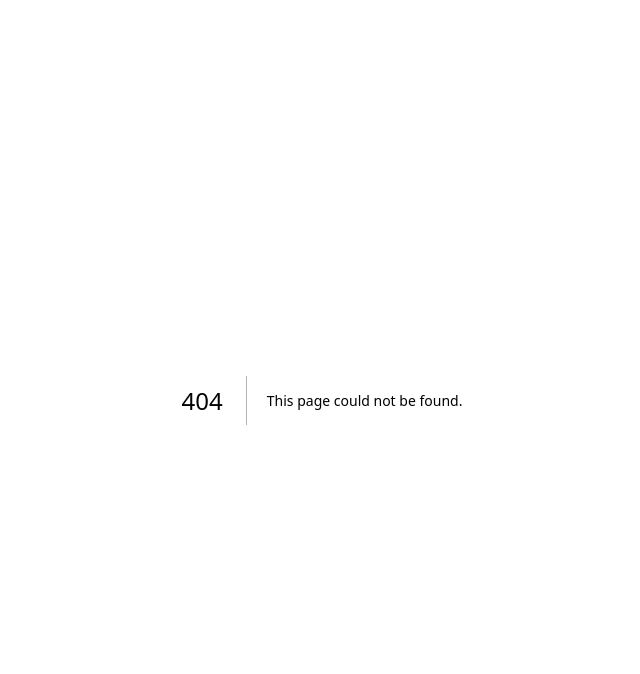
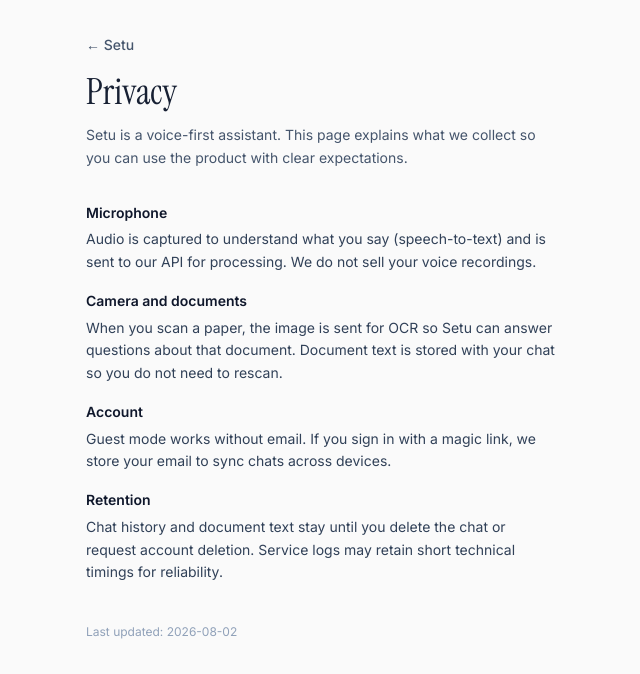
Before and after one commit to puranikyashaswin/setu, a Next.js app in the folder web/: page /privacy in a window 1280 px wide. Before the commit this address had no page. Shown: the top 674 px of the page, without its empty margins (318-958 px from the left). Built offline with nearby package versions, Linux system fonts and the light colour scheme.

Commit message:
Add a Privacy page covering mic, camera, and retention.
Gives users a clear disclosure before demos and production launch.

```diff
--- /dev/null
+++ b/web/app/privacy/page.tsx
@@ -0,0 +1,47 @@
+import Link from "next/link";
+
+export default function PrivacyPage() {
+  return (
+    <main className="mx-auto min-h-dvh max-w-lg px-5 py-10 pt-[max(2rem,env(safe-area-inset-top))]">
+      <Link href="/" className="text-sm font-medium text-slate-600">
+        ← Setu
+      </Link>
+      <h1 className="font-display mt-4 text-4xl text-[#172033]">Privacy</h1>
+      <p className="mt-3 text-sm leading-relaxed text-slate-600">
+        Setu is a voice-first assistant. This page explains what we collect so you can use the product
+        with clear expectations.
+      </p>
+      <section className="mt-8 space-y-4 text-sm leading-relaxed text-slate-700">
+        <div>
+          <h2 className="font-semibold text-slate-900">Microphone</h2>
+          <p className="mt-1">
+            Audio is captured to understand what you say (speech-to-text) and is sent to our API for
+            processing. We do not sell your voice recordings.
+          </p>
+        </div>
+        <div>
+          <h2 className="font-semibold text-slate-900">Camera and documents</h2>
+          <p className="mt-1">
+            When you scan a paper, the image is sent for OCR so Setu can answer questions about that
+            document. Document text is stored with your chat so you do not need to rescan.
+          </p>
+        </div>
+        <div>
+          <h2 className="font-semibold text-slate-900">Account</h2>
+          <p className="mt-1">
+            Guest mode works without email. If you sign in with a magic link, we store your email to
+            sync chats across devices.
+          </p>
+        </div>
+        <div>
+          <h2 className="font-semibold text-slate-900">Retention</h2>
+          <p className="mt-1">
+            Chat history and document text stay until you delete the chat or request account deletion.
+            Service logs may retain short technical timings for reliability.
+          </p>
+        </div>
+      </section>
+      <p className="mt-10 text-xs text-slate-400">Last updated: 2026-08-02</p>
+    </main>
+  );
+}
```
